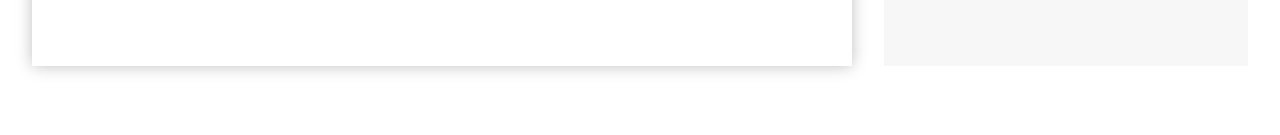
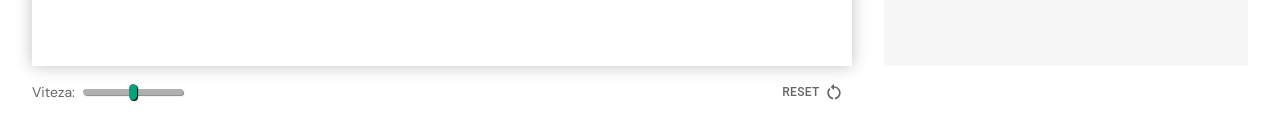
Before and after one commit to andreihodoroaga/geometric-algorithms, a React (Vite) app: page /geometric-algorithms/convex-hull in a window 1280 px wide. Shown: the part 662-797 px from the top of the page. Built offline with nearby package versions, Linux system fonts and the light colour scheme.

Commit message:
feat: add speed and reset controls

```diff
--- a/src/App.scss
+++ b/src/App.scss
@@ -39,6 +39,44 @@
 
 .error-snackbar {
   .MuiSnackbarContent-root {
-    background-color: #FF5252;
+    background-color: #ff5252;
   }
 }
+
+.controls {
+  margin-top: 12px;
+  display: flex;
+  align-items: center;
+  justify-content: space-between;
+
+  .slider {
+    label {
+      display: flex;
+      align-items: center;
+      color: #666;
+      font-size: 14px;
+
+      input {
+        width: 100px;
+        margin-left: 8px;
+      }
+    }
+  }
+
+  .reset-button {
+    color: #666;
+
+    &.green {
+      color: #07a17b;
+    }
+
+    button {
+      padding: 4px 12px;
+      font-size: 12px;
+
+      .MuiButton-endIcon {
+        margin-left: 4px;
+      }
+    }
+  }
+}
--- a/src/components/convex-hull/ConvexHull.tsx
+++ b/src/components/convex-hull/ConvexHull.tsx
@@ -34,7 +34,10 @@ export default function ConvexHull() {
       explanationsTitle={selectedAlgorithm}
       mode={CanvasMode.points}
     >
-      <Menu menuButton={<Button content={selectedAlgorithm} dropdownBtn={true} />} transition>
+      <Menu
+        menuButton={<Button content={selectedAlgorithm} dropdownBtn={true} tooltip="Algoritm" showTooltip={true} />}
+        transition
+      >
         {Object.values(ConvexHullAlgorithms).map((algorithm) => (
           <MenuItem
             key={algorithm}
--- a/src/components/duality/Duality.scss
+++ b/src/components/duality/Duality.scss
@@ -26,19 +26,3 @@
     }
   }
 }
-
-.controls {
-  .zoom-slider {
-    label {
-      display: flex;
-      align-items: center;
-      color: #666;
-      font-size: 14px;
-
-      input {
-        width: 100px;
-        margin-left: 8px;
-      }
-    }
-  }
-}
--- a/src/components/duality/Duality.tsx
+++ b/src/components/duality/Duality.tsx
@@ -239,7 +239,7 @@ export default function Duality() {
       </div>
 
       <div className="controls">
-        <div className="zoom-slider">
+        <div className="slider zoom-slider">
           <label>
             Zoom:
             <input
--- a/src/components/visualization-engine/VisualizationEngine.tsx
+++ b/src/components/visualization-engine/VisualizationEngine.tsx
@@ -10,13 +10,18 @@ import { Drawing, VisualizationStep } from "../../shared/models/algorithm";
 import { GREEN_COLOR, GREY_COLOR, ORANGE_COLOR, getLinesFromPoints } from "../../shared/util";
 import Canvas from "../canvas/Canvas";
 import Explanations from "../explanations/Explanations";
-import Button from "../button/Button";
+import { default as CustomButton } from "../button/Button";
 import { Menu, MenuItem } from "@szhsin/react-menu";
 import Snackbar from "@mui/material/Snackbar";
 import React from "react";
 import IconButton from "@mui/material/IconButton";
 import CloseIcon from "@mui/icons-material/Close";
 import { CanvasMode } from "../canvas/helpers";
+import Button from "@mui/material/Button";
+import RestartAltIcon from "@mui/icons-material/RestartAlt";
+import { Tooltip } from "react-tooltip";
+
+const SPEED_CONTROL_LS_KEY = "speedControl";
 
 enum RunMode {
   Automatic = "Automat",
@@ -52,6 +57,7 @@ interface VisualizationEngineProps {
   explanationsTitle: string;
   children: React.ReactNode;
   mode?: CanvasMode;
+  showSpeedControl?: boolean;
 }
 
 // A component to be used in every algorithm
@@ -60,7 +66,13 @@ export default function VisualizationEngine({
   explanationsTitle,
   children,
   mode,
+  showSpeedControl,
 }: VisualizationEngineProps) {
+  const minAlgorithmSpeedInMs = 200;
+  const speedUpdateStep = 200;
+  const speedRangeMin = 0;
+  const speedRangeMax = 10;
+
   const [points, setPoints] = useState<Point[]>([]);
   const [lines, setLines] = useState<ILine[]>([]);
   const [explanations, setExplanations] = useState<string[]>([]);
@@ -73,6 +85,11 @@ export default function VisualizationEngine({
   const [visualizationEnded, setVisualizationEnded] = useState(false);
   const [shouldResetCanvas, setShouldResetCanvas] = useState(false);
   const [snackbarErrorMessage, setSnackBarErrorMessage] = useState<string | null>(null);
+  const [speedControlValue, setSpeedControlValue] = useState(
+    localStorage.getItem(SPEED_CONTROL_LS_KEY)
+      ? parseInt(localStorage.getItem(SPEED_CONTROL_LS_KEY)!)
+      : speedRangeMax / 2
+  );
 
   useEffect(() => {
     if (algorithmStarted) {
@@ -113,6 +130,23 @@ export default function VisualizationEngine({
       clearInterval(automaticRunInterval);
     }
   }, [automaticRunInterval, visualizationEnded]);
+
+  useEffect(() => {
+    if (selectedRunMode !== RunMode.Automatic) {
+      return;
+    }
+
+    if (algorithmStarted && !isPaused) {
+      clearInterval(automaticRunInterval);
+      const speedStepsToAdd = speedRangeMax - speedControlValue;
+      setAutomaticRunInterval(
+        setInterval(() => {
+          setCurrentStepIndex((currIdx) => currIdx! + 1);
+        }, minAlgorithmSpeedInMs + speedUpdateStep * speedStepsToAdd)
+      );
+    }
+    // eslint-disable-next-line react-hooks/exhaustive-deps
+  }, [algorithmStarted, isPaused, selectedRunMode, speedControlValue]);
 
   const addStepDrawings = (drawings: Drawing[]) => {
     setPoints(clearPointsFromCanvas(points));
@@ -194,19 +228,9 @@ export default function VisualizationEngine({
   };
 
   const startOrPauseAutomaticRun = () => {
-    if (visualizationEnded) {
-      resetEverything();
-      return;
-    }
-
     if (!algorithmStarted || isPaused) {
       setAlgorithmStarted(true);
       setIsPaused(false);
-      setAutomaticRunInterval(
-        setInterval(() => {
-          setCurrentStepIndex((currIdx) => currIdx! + 1);
-        }, 1000)
-      );
       return;
     }
 
@@ -228,6 +252,11 @@ export default function VisualizationEngine({
     setCurrentStepIndex((currIdx) => currIdx! + 1);
   };
 
+  const updateSpeedControlValue = (newValue: number) => {
+    setSpeedControlValue(newValue);
+    localStorage.setItem(SPEED_CONTROL_LS_KEY, newValue.toString());
+  };
+
   const handleCloseErrorSnackbar = () => {
     setSnackBarErrorMessage("");
   };
@@ -241,6 +270,7 @@ export default function VisualizationEngine({
   );
 
   const emptyCanvas = !points.length && !lines.length;
+  const disableResetButton = algorithmStarted && !isPaused && !visualizationEnded;
 
   return (
     <>
@@ -260,7 +290,12 @@ export default function VisualizationEngine({
       </div>
       <div className="panel-wrapper">
         {children}
-        <Menu menuButton={<Button content={selectedRunMode} dropdownBtn={true} />} transition>
+        <Menu
+          menuButton={
+            <CustomButton content={selectedRunMode} dropdownBtn={true} tooltip="Mod executie" showTooltip={true} />
+          }
+          transition
+        >
           {Object.values(RunMode).map((runMode) => (
             <MenuItem
               key={runMode}
@@ -272,25 +307,59 @@ export default function VisualizationEngine({
           ))}
         </Menu>
         {selectedRunMode === RunMode.Automatic ? (
-          <Button
+          <CustomButton
             onClick={() => startOrPauseAutomaticRun()}
-            disabled={emptyCanvas}
-            content={visualizationEnded ? "Reset" : !algorithmStarted || isPaused ? "Start" : "Pause"}
+            disabled={emptyCanvas || visualizationEnded}
+            content={visualizationEnded ? "Finalizat" : !algorithmStarted || isPaused ? "Start" : "Pause"}
             extraClass="primary"
             tooltip="Mai intai adauga puncte"
             showTooltip={emptyCanvas}
           />
         ) : (
-          <Button
+          <CustomButton
             onClick={() => startOrNextManualRun()}
-            disabled={emptyCanvas}
-            content={visualizationEnded ? "Reset" : !algorithmStarted ? "Start" : "Next"}
+            disabled={emptyCanvas || visualizationEnded}
+            content={visualizationEnded ? "Finalizat" : !algorithmStarted ? "Start" : "Next"}
             extraClass="primary"
             tooltip="Mai intai adauga puncte"
             showTooltip={emptyCanvas}
           />
         )}
       </div>
+      {showSpeedControl ?? (
+        <div className="controls">
+          <div className="slider speed-slider">
+            <label>
+              Viteza:
+              <input
+                type="range"
+                value={speedControlValue}
+                min={speedRangeMin}
+                max={speedRangeMax}
+                onChange={(e) => updateSpeedControlValue(+e.target.value)}
+              />
+            </label>
+          </div>
+          <div
+            className={`reset-button ${visualizationEnded ? "green" : ""}`}
+            data-tooltip-id="reset-btn-tooltip"
+            data-tooltip-content={"Algoritmul e in desfasurare"}
+            data-tooltip-place="top"
+            data-tooltip-hidden={!disableResetButton}
+          >
+            <Button
+              variant="text"
+              endIcon={<RestartAltIcon />}
+              color="inherit"
+              onClick={resetEverything}
+              disabled={disableResetButton}
+            >
+              Reset
+            </Button>
+            <Tooltip id="reset-btn-tooltip" />
+          </div>
+        </div>
+      )}
       <Snackbar
         className="error-snackbar"
         anchorOrigin={{ vertical: "bottom", horizontal: "center" }}
```
